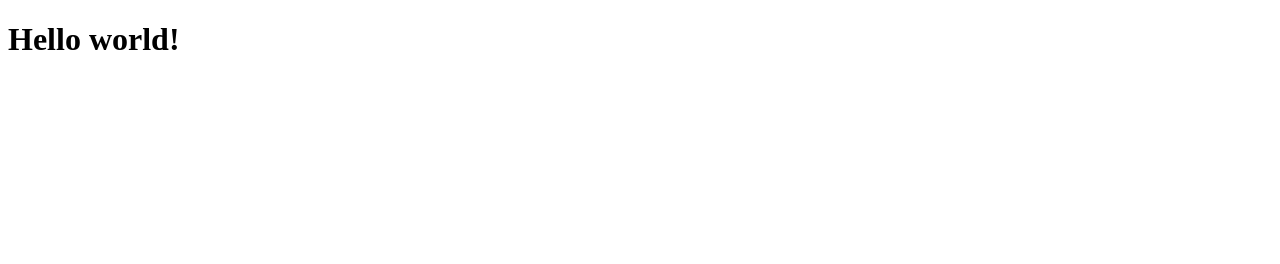
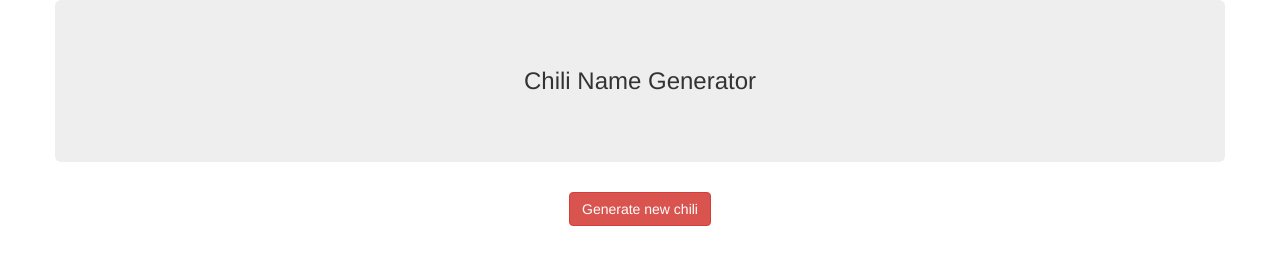
Before and after one commit to lordpansar/chiligenerator, a plain HTML site: page index.html in a window 1280 px wide. Drawn offline with nearby package versions, Linux system fonts and the light colour scheme.

Commit message:
Added Bootstrap

```diff
--- a/index.html
+++ b/index.html
@@ -1,15 +1,29 @@
 <!DOCTYPE HTML >
 <html lang="en">
 <head>
-    <meta charset="utf-8">
     <title>ChiliGenerator</title>
     <meta charset="utf-8">
+    <meta name="viewport" content="width=device-width, initial-scale=1">
     <meta name="description" content="Random chili name generator">
+    <link rel="stylesheet" href="https://maxcdn.bootstrapcdn.com/bootstrap/3.3.7/css/bootstrap.min.css">
     <link rel="stylesheet" href="css/styles.css" />
     <link rel='shortcut icon' type='image/x-icon' href='/img/chili-favicon.ico' />
 </head>
 <body>
-    <h1>Hello world!</h1>
+    <div class="container">
+        <div class="row">
+            <div class="col-m-12" align="center">
+                <div class="jumbotron">
+                    <h3>Chili Name Generator</h3>
+                    <h2 id="name"></h2>
+                </div>
+                <button type="button" class="btn btn-danger width90" onclick="createChiliName()">Generate new chili</button>
+            </div>
+        </div>
+    </div>
+
+    <script src="https://ajax.googleapis.com/ajax/libs/jquery/3.3.1/jquery.min.js"></script>
+    <script src="https://maxcdn.bootstrapcdn.com/bootstrap/3.3.7/js/bootstrap.min.js"></script>
     <script src="scripts/data.js"></script>
     <script src="scripts/generator.js"></script>
 </body>
```
